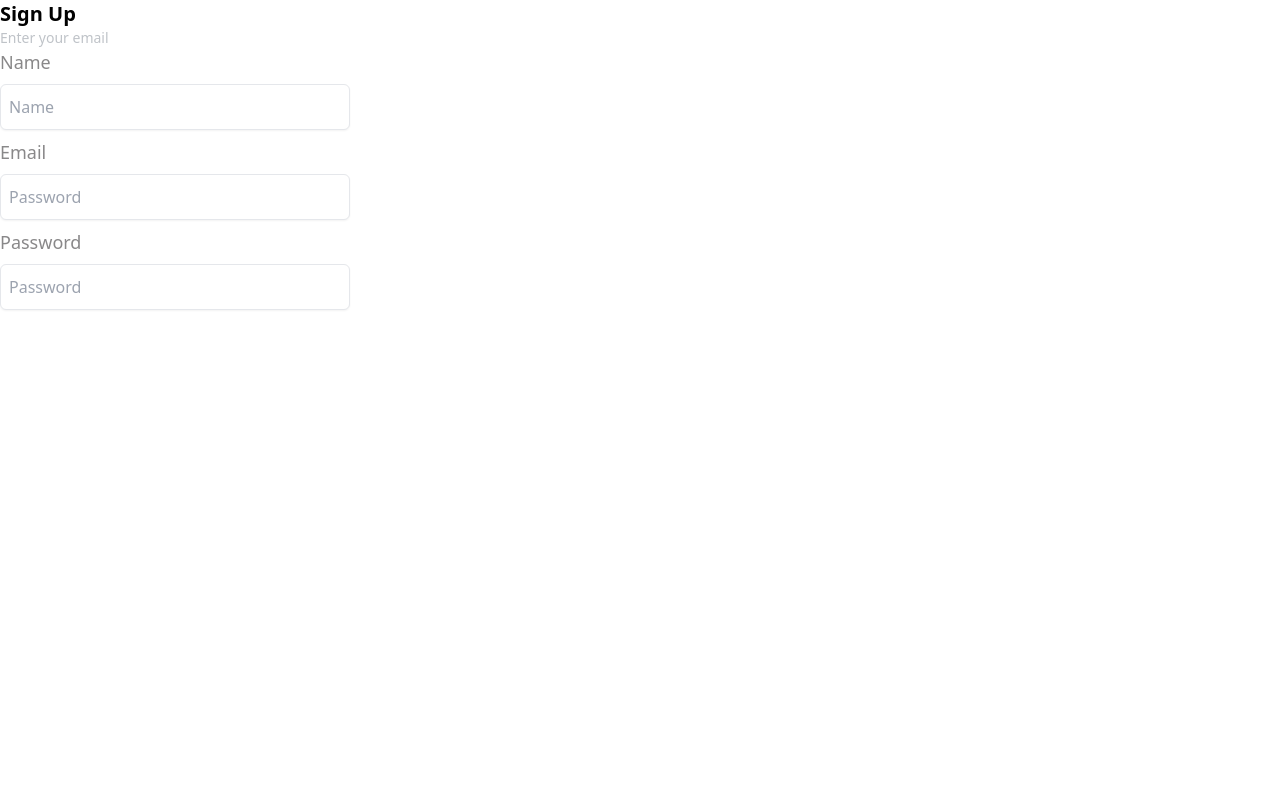
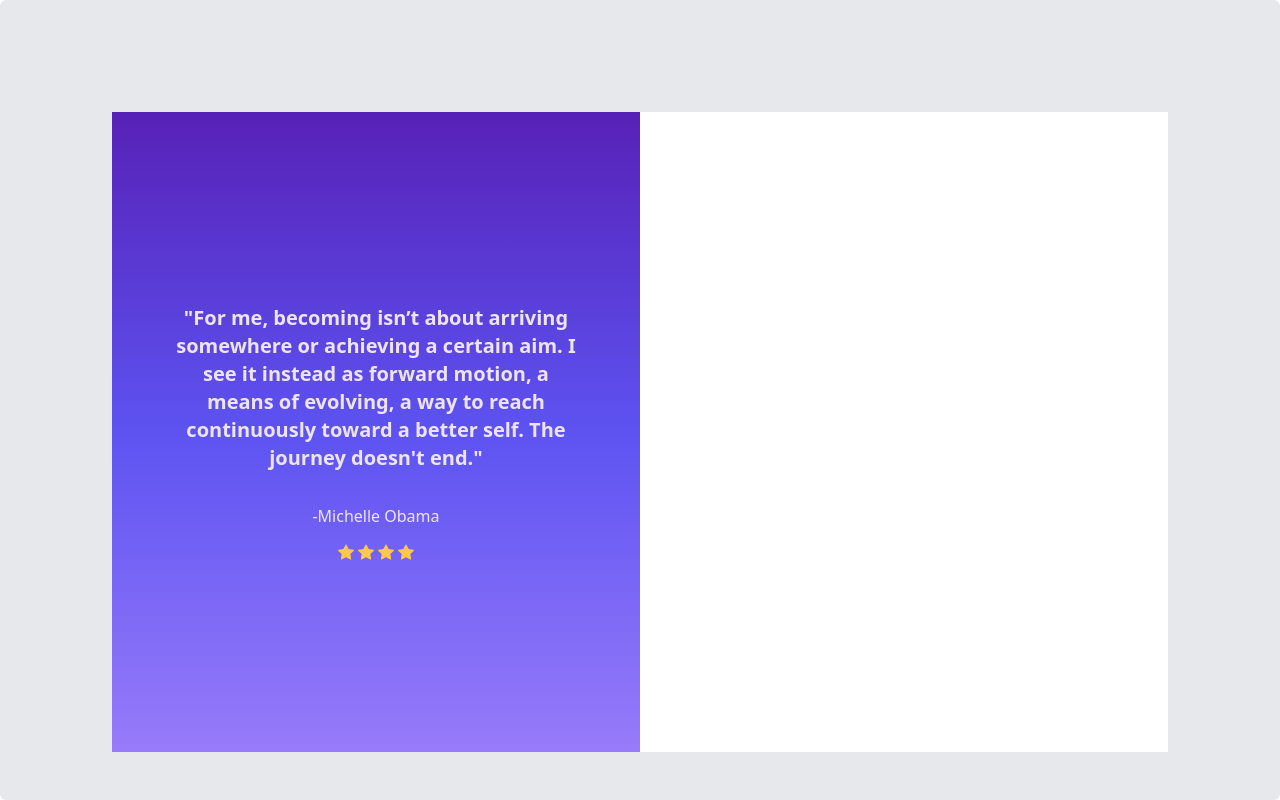
Before and after one commit to Tomiogunsan/be-inspire, a React (Create React App) app: page /login in a window 1280 px wide. Built offline with nearby package versions, Linux system fonts and the light colour scheme.

Commit message:
feat: implemented AuthUI component

```diff
--- a/package.json
+++ b/package.json
@@ -14,6 +14,7 @@
     "clsx": "^1.2.1",
     "react": "^18.2.0",
     "react-dom": "^18.2.0",
+    "react-icons": "^4.9.0",
     "react-router-dom": "^6.12.1",
     "react-scripts": "5.0.1",
     "typescript": "^4.9.5",
--- a/src/App.tsx
+++ b/src/App.tsx
@@ -1,13 +1,15 @@
 import { Routes, Route } from 'react-router-dom'
 
-import AuthComponent from '@/views/auth/components/authReusable/AuthComponent'
+
+
+import AuthLayout from '@/layout/AuthLayout'
 
 function App() {
   return (
     // <Routes>
     //   <Route>
         <div>
-          <AuthComponent title='Sign Up' smallText='Enter your email' name='name'/>
+          <AuthLayout/>
         </div>
     //   {/* </Route>
     // </Routes> */}
--- /dev/null
+++ b/src/layout/AuthLayout.tsx
@@ -0,0 +1,14 @@
+import React from 'react'
+import AuthUi from '@/layout/components/AuthUi'
+import { Outlet } from 'react-router-dom'
+
+export default function AuthLayout() {
+  return (
+    <div className='w-full p-28  h-[100vh] bg-[#e6e8eb] grid grid-cols-2 rounded-md'>
+      <AuthUi />
+      <div className='bg-[#ffffff]  '>
+        <Outlet />
+      </div>
+    </div>
+  )
+}
--- /dev/null
+++ b/src/layout/components/AuthUi.tsx
@@ -0,0 +1,25 @@
+import React from 'react'
+import {BsFillStarFill} from 'react-icons/bs'
+
+export default function AuthUi() {
+  return (
+
+      <div className=' h-[80vh] bg-gradient-to-b from-[#5721b7] via-[#5d53f1] to-[#977bfa] text-[#eee4f8] flex flex-col items-center justify-center'>
+        <h1 className='px-14 pb-8 font-semibold text-xl leading-7 text-center'>
+          "For me, becoming isn’t about arriving somewhere or achieving a
+          certain aim. I see it instead as forward motion, a means of evolving,
+          a way to reach continuously toward a better self. The journey doesn't
+          end."
+        </h1>
+        <p className='pb-4'>-Michelle Obama</p>
+        <div className='flex text-[#fdc84b] gap-[4px] '>
+          <BsFillStarFill />
+          <BsFillStarFill />
+          <BsFillStarFill />
+          <BsFillStarFill />
+        </div>
+      </div>
+
+
+  )
+}
```
Also changed, not shown: 1 other file (tests, documents, lock files or other folders).
